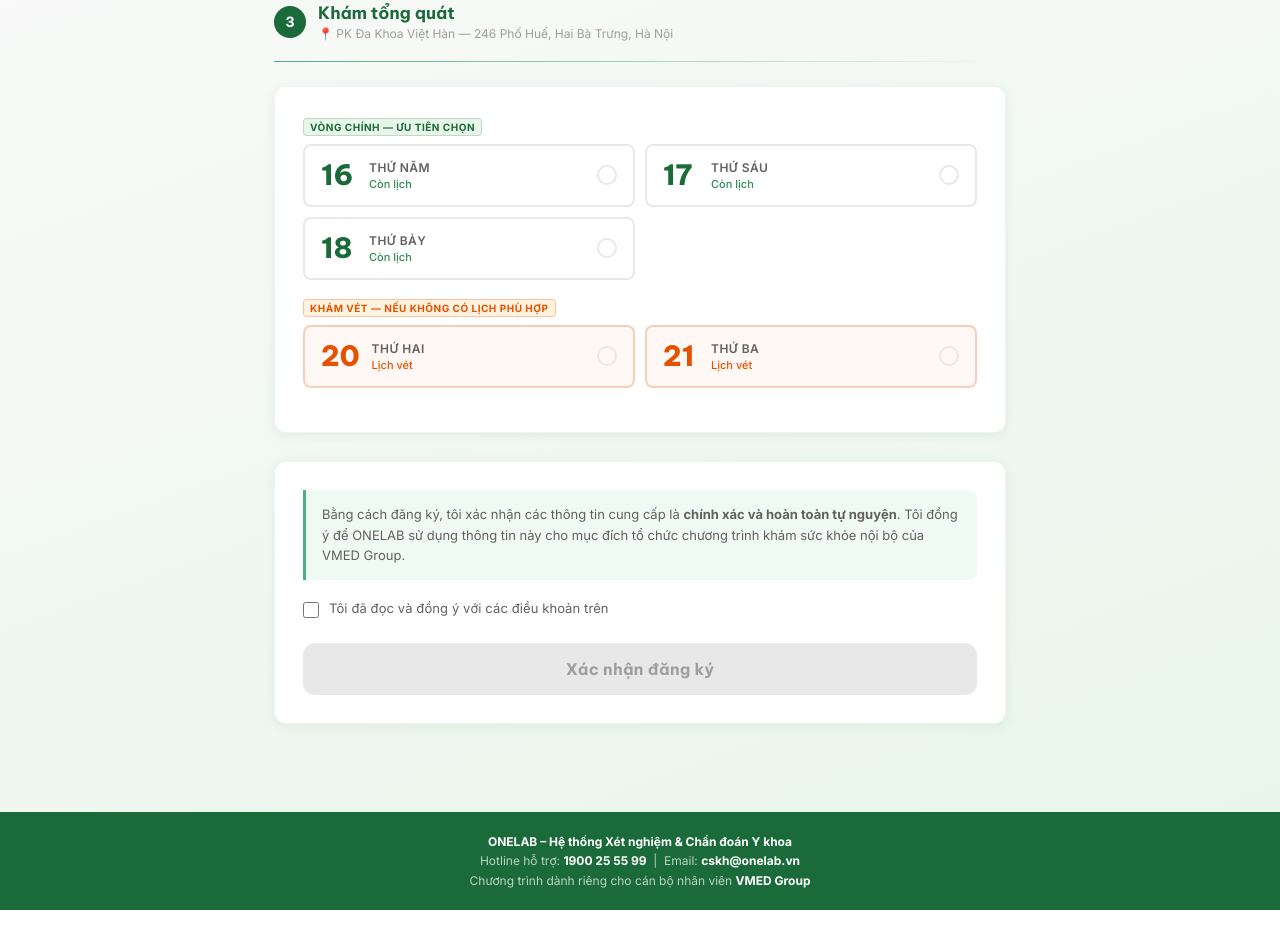
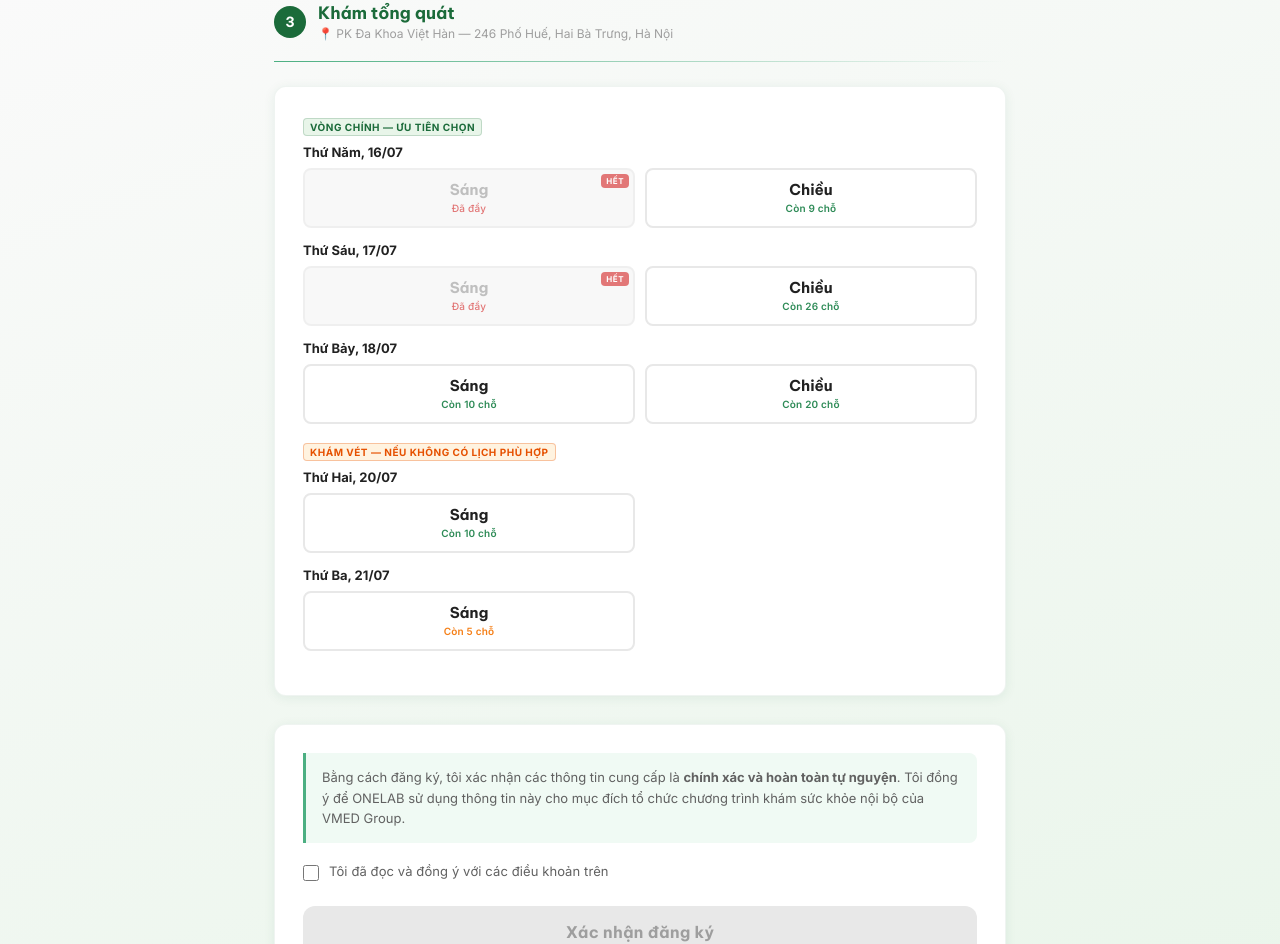
Before and after one commit to Onelab-VMED/Onelab---VMED-KSK-2026--HN, a plain HTML site: page index.html in a window 1280 px wide. Shown: the part 1661-2605 px from the top of the page. Before the commit the page ends 2571 px from the top, so only its background shows below. Drawn offline with Linux system fonts and the light colour scheme; no server answers.

Commit message:
Update index.html

```diff
--- a/index.html
+++ b/index.html
@@ -392,6 +392,16 @@
     margin-bottom: 16px;
   }
   @media (max-width: 400px) { .exam-days-grid { grid-template-columns: 1fr; } }
+
+  .exam-days-list { margin-bottom: 16px; }
+  .exam-day-block { margin-bottom: 14px; }
+  .exam-day-block:last-child { margin-bottom: 0; }
+  .exam-day-block-header {
+    font-size: 13px;
+    font-weight: 700;
+    color: var(--gray-800);
+    margin-bottom: 8px;
+  }
 
   .exam-day-btn {
     position: relative;
@@ -947,10 +957,10 @@
 
     <div class="card">
       <div class="main-round-label">Vòng chính — ưu tiên chọn</div>
-      <div class="exam-days-grid" id="main-exam-grid"></div>
+      <div class="exam-days-list" id="main-exam-grid"></div>
 
       <div class="vetscrn-label">Khám vét — nếu không có lịch phù hợp</div>
-      <div class="exam-days-grid" id="vet-exam-grid"></div>
+      <div class="exam-days-list" id="vet-exam-grid"></div>
 
       <div class="selection-summary" id="exam-summary">
         <div class="summary-title">✓ Đã chọn</div>
@@ -1123,14 +1133,15 @@ const SLOTS_BY_DAY = {
   ],
 };
 
+// cap = số suất còn có thể đăng ký (tính từ thời điểm khóa lại này), null = buổi không mở
 const MAIN_EXAM_DAYS = [
-  { date: '16/07', weekday: 'Thứ Năm', type: 'main' },
-  { date: '17/07', weekday: 'Thứ Sáu', type: 'main' },
-  { date: '18/07', weekday: 'Thứ Bảy', type: 'main' },
+  { date: '16/07', weekday: 'Thứ Năm', type: 'main', sessions: { sang: { cap: 0 },  chieu: { cap: 9 }  } },
+  { date: '17/07', weekday: 'Thứ Sáu', type: 'main', sessions: { sang: { cap: 0 },  chieu: { cap: 26 } } },
+  { date: '18/07', weekday: 'Thứ Bảy', type: 'main', sessions: { sang: { cap: 10 }, chieu: { cap: 20 } } },
 ];
 const VET_EXAM_DAYS = [
-  { date: '20/07', weekday: 'Thứ Hai', type: 'vet' },
-  { date: '21/07', weekday: 'Thứ Ba', type: 'vet' },
+  { date: '20/07', weekday: 'Thứ Hai', type: 'vet', sessions: { sang: { cap: 10 }, chieu: null } },
+  { date: '21/07', weekday: 'Thứ Ba', type: 'vet', sessions: { sang: { cap: 5 },  chieu: null } },
 ];
 
 // ── STATE ───────────────────────────────────────────────────────────────────
@@ -1139,6 +1150,7 @@ let state = {
   selectedSlotId: null,
   selectedSlotDay: null,
   selectedExamDate: null,
+  selectedExamSession: null,
   slotCounts: {
     '09': { s1:0, s2:0, s3:0, s4:0, s5:0, s6:0 },
     '10': { s1:0, s2:0, s3:0, s4:0, s5:0, s6:0 },
@@ -1190,6 +1202,7 @@ async function fetchCounts() {
       const sampleSlot = (cols[8] || '').trim();
       const rawExam = (cols[9] || '').trim();
       const examDate = rawExam.length >= 5 ? rawExam.substring(0, 5) : '';
+      const examSession = rawExam.includes('Chiều') ? 'chieu' : (rawExam.includes('Sáng') ? 'sang' : null);
 
       // Match by start time only (first 4-5 chars) to avoid unicode dash issues
       const startTime = sampleSlot.substring(0, 4).trim();
@@ -1197,8 +1210,9 @@ async function fetchCounts() {
       if (sampleDay && slotId && slotCounts[sampleDay]) {
         slotCounts[sampleDay][slotId]++;
       }
-      if (examDate) {
-        examCounts[examDate] = (examCounts[examDate] || 0) + 1;
+      if (examDate && examSession) {
+        const key = `${examDate}_${examSession}`;
+        examCounts[key] = (examCounts[key] || 0) + 1;
       }
       total++;
     });
@@ -1265,36 +1279,51 @@ function updateSlotSummary() {
 }
 
 // ── EXAM DAYS ────────────────────────────────────────────────────────────────
+const SESSION_LABEL = { sang: 'Sáng', chieu: 'Chiều' };
+
 function renderExamDays() {
-  const totalFull = state.totalRegistered >= state.TOTAL_CAP;
-
-  function renderGrid(days, containerId) {
+  function renderGroup(days, containerId) {
     const container = document.getElementById(containerId);
     container.innerHTML = days.map(day => {
-      const count = state.examCounts[day.date] || 0;
-      const isFull = totalFull;
-      const isSelected = state.selectedExamDate === day.date;
-      const isVet = day.type === 'vet';
-      return `<div class="exam-day-btn${isFull?' full':''}${isSelected?' selected':''}${isVet?' vetscrn':''}"
-        onclick="${isFull?'':` selectExam('${day.date}', '${day.weekday}')`}">
-        <div class="exam-date-num">${day.date.split('/')[0]}</div>
-        <div class="exam-day-meta">
-          <div class="exam-day-weekday">${day.weekday}</div>
-          <div class="exam-day-status">${isFull ? '🔒 Đã đóng' : (isVet ? 'Lịch vét' : 'Còn lịch')}</div>
-        </div>
-        <div class="exam-check"></div>
+      const sessionsHtml = ['sang', 'chieu'].map(sess => {
+        const cfg = day.sessions[sess];
+        if (!cfg) return ''; // buổi không mở cho ngày này
+        const filled = state.examCounts[`${day.date}_${sess}`] || 0;
+        const remaining = cfg.cap - filled;
+        const isFull = remaining <= 0;
+        const isSelected = state.selectedExamDate === day.date && state.selectedExamSession === sess;
+        const label = SESSION_LABEL[sess];
+
+        let capLabel, capClass;
+        if (isFull) { capLabel = 'Đã đầy'; capClass = 'full-label'; }
+        else if (remaining <= 5) { capLabel = `Còn ${remaining} chỗ`; capClass = 'warn'; }
+        else { capLabel = `Còn ${remaining} chỗ`; capClass = 'avail'; }
+
+        return `<div class="slot-btn${isFull?' full':''}${isSelected?' selected':''}"
+          onclick="${isFull?'':`selectExam('${day.date}','${day.weekday}','${sess}')`}">
+          ${isSelected ? '<div class="slot-selected-badge">✓</div>' : ''}
+          ${isFull ? '<div class="slot-full-badge">HẾT</div>' : ''}
+          <div class="slot-time">${label}</div>
+          <div class="slot-cap ${capClass}">${capLabel}</div>
+        </div>`;
+      }).join('');
+
+      return `<div class="exam-day-block">
+        <div class="exam-day-block-header">${day.weekday}, ${day.date}</div>
+        <div class="slots-grid">${sessionsHtml}</div>
       </div>`;
     }).join('');
   }
 
-  renderGrid(MAIN_EXAM_DAYS, 'main-exam-grid');
-  renderGrid(VET_EXAM_DAYS, 'vet-exam-grid');
+  renderGroup(MAIN_EXAM_DAYS, 'main-exam-grid');
+  renderGroup(VET_EXAM_DAYS, 'vet-exam-grid');
 }
 
-function selectExam(date, weekday) {
+function selectExam(date, weekday, session) {
   state.selectedExamDate = date;
+  state.selectedExamSession = session;
   renderExamDays();
-  document.getElementById('sum-exam-day').textContent = `${weekday}, ${date}/2026`;
+  document.getElementById('sum-exam-day').textContent = `${weekday}, ${date}/2026 - Buổi ${SESSION_LABEL[session]}`;
   document.getElementById('exam-summary').classList.add('visible');
   updateSubmitBtn();
 }
@@ -1303,7 +1332,8 @@ function selectExam(date, weekday) {
 function updateSubmitBtn() {
   const ok = document.getElementById('consent').checked
     && state.selectedSlotId
-    && state.selectedExamDate;
+    && state.selectedExamDate
+    && state.selectedExamSession;
   document.getElementById('btn-submit').disabled = !ok;
 }
 
@@ -1338,7 +1368,7 @@ async function handleSubmit() {
     treatment: document.getElementById('f-treatment').value.trim(),
     sampleDay: `${state.selectedSlotDay}/07/2026`,
     sampleSlot: slot.time,
-    examDate: `${state.selectedExamDate}/2026`,
+    examDate: `${state.selectedExamDate}/2026 - ${SESSION_LABEL[state.selectedExamSession]}`,
     timestamp: new Date().toISOString(),
   };
 
```
